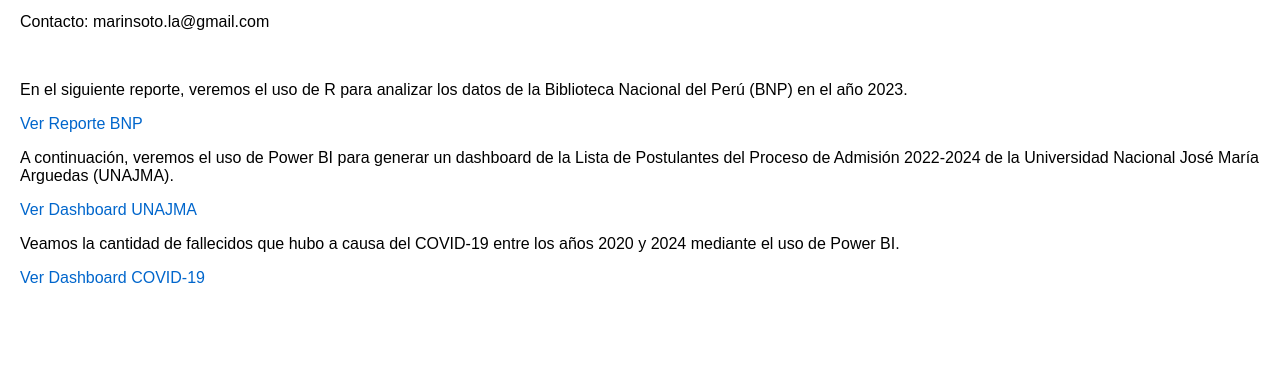
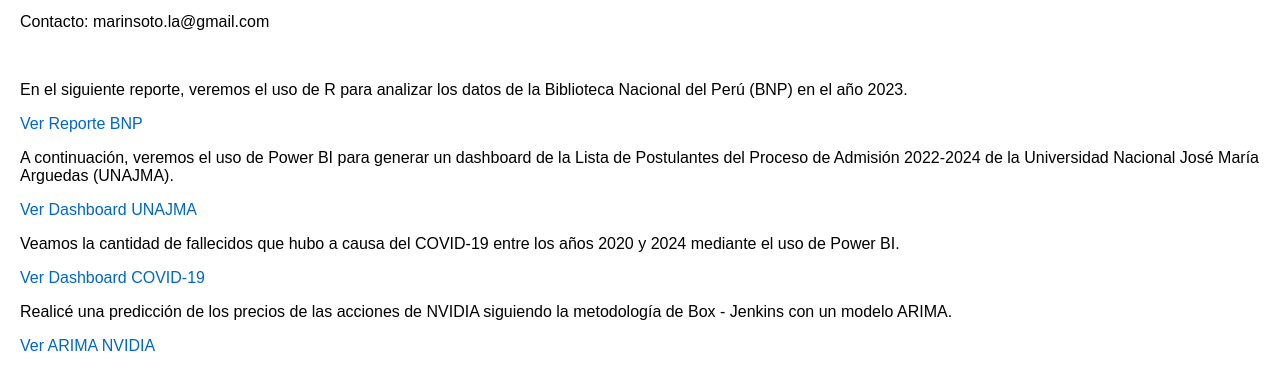
Before and after one commit to SkinRiod/Proyectos, a plain HTML site: page index.html in a window 1280 px wide. Shown: the part 101-490 px from the top of the page. Drawn offline with Linux system fonts and the light colour scheme.

Commit message:
index.html

```diff
--- a/index.html
+++ b/index.html
@@ -33,6 +33,10 @@
             <p class="description">Veamos la cantidad de fallecidos que hubo a causa del COVID-19 entre los años 2020 y 2024 mediante el uso de Power BI.</p>
             <a href="https://app.powerbi.com/view?r=eyJrIjoiZTZkMzQ1OTctNTA1Yy00M2M2LWIwMDYtNzhkMDkzZjQ5MTg4IiwidCI6ImE4NjE3Y2E1LWU2MWUtNGNmNS1iOTM1LTNkYzNkMGVlNzQ4YSIsImMiOjR9&pageName=96ea6f591861d8b010e7">Ver Dashboard COVID-19</a>
         </li>
+        <li>
+            <p class="description">Realicé una predicción de los precios de las acciones de NVIDIA siguiendo la metodología de Box - Jenkins con un modelo ARIMA.</p>
+            <a href="Acciones_NVIDIA.ipynb">Ver ARIMA NVIDIA</a>
+        </li>
         <!-- Añade más reportes aquí -->
     </ul>
 </body>
```
